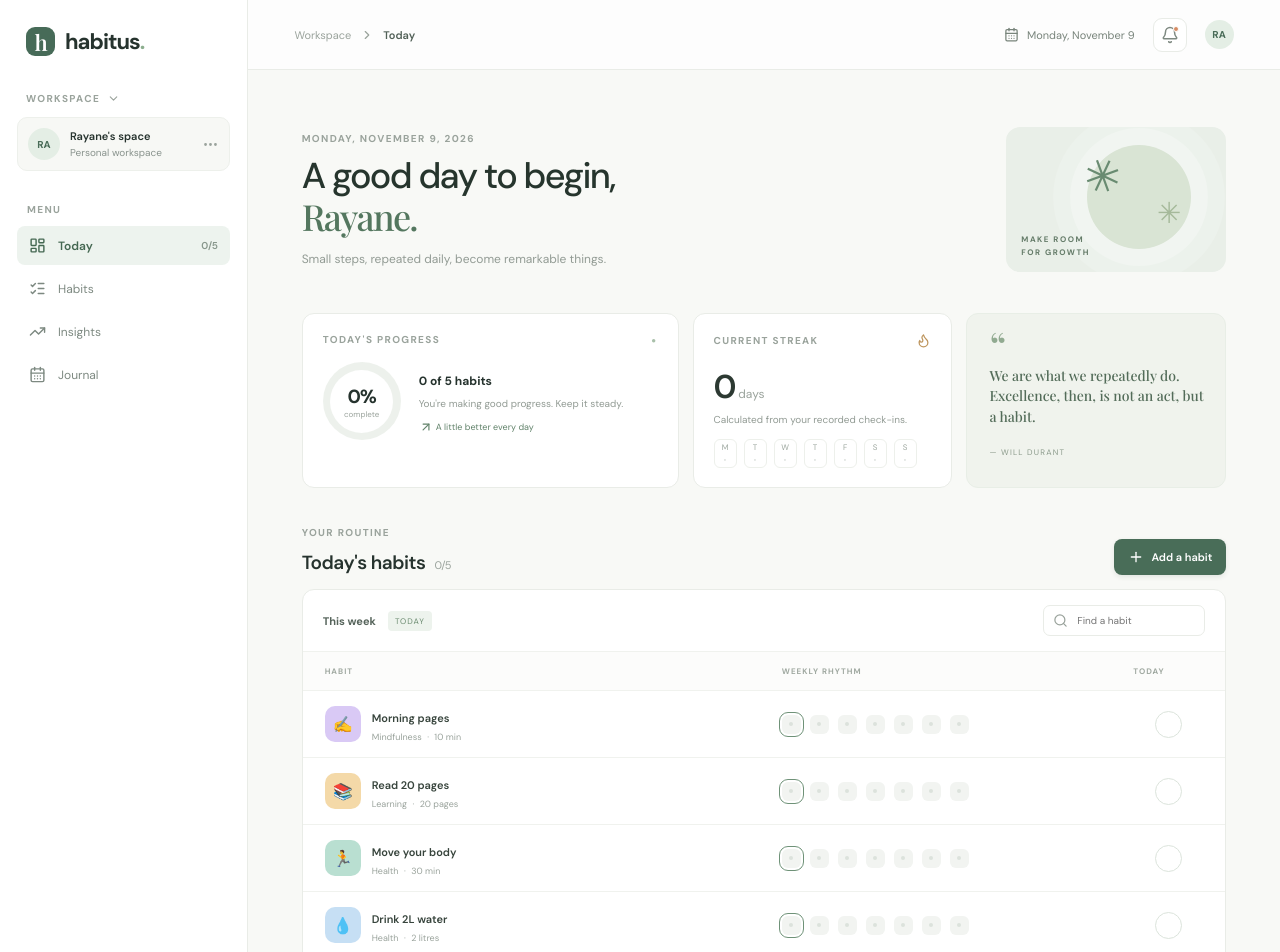
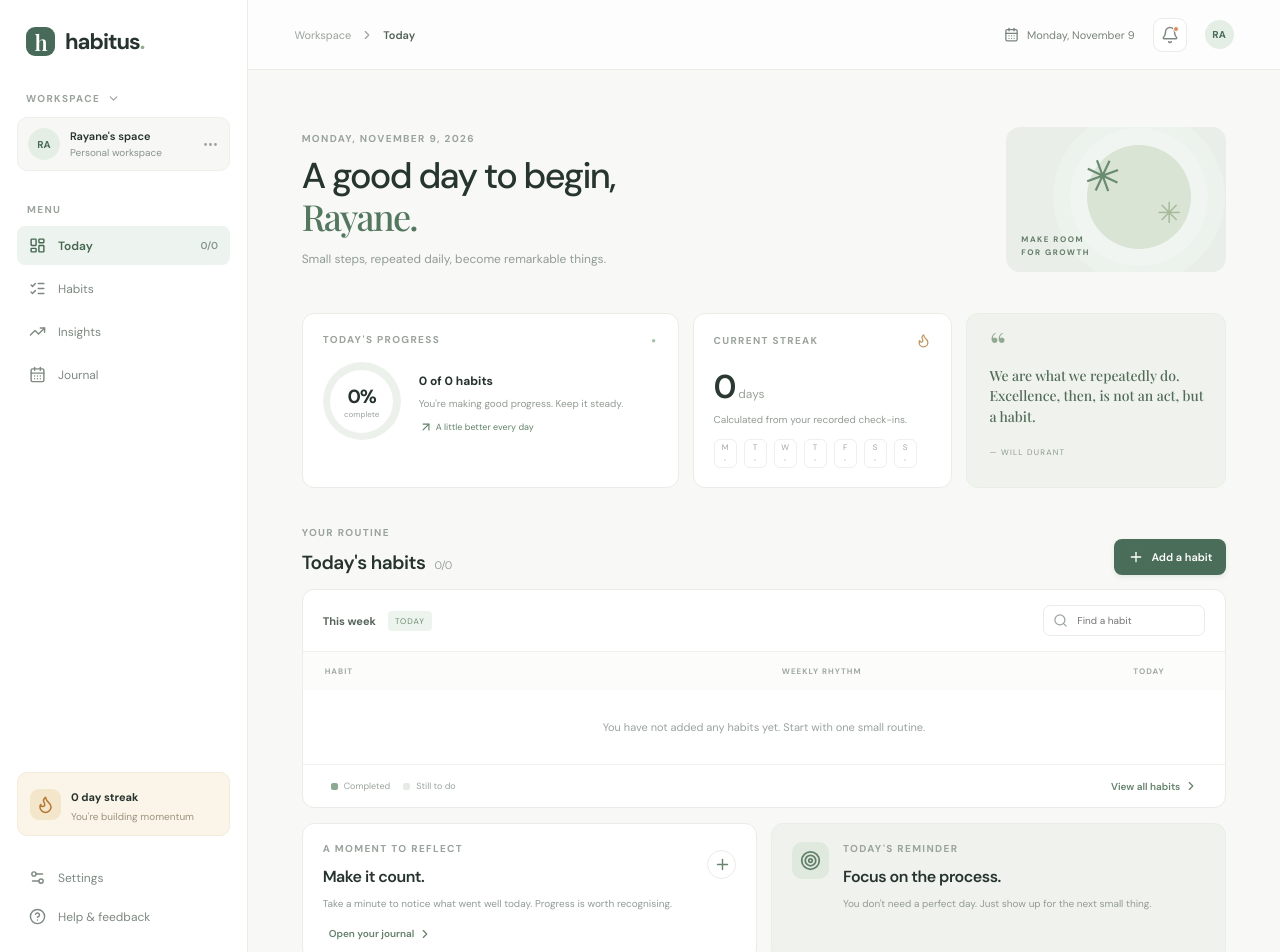
Before and after one commit to oypfn/Habitus-Habit-Tracker, a React (Vite) app: page / in a window 1280 px wide. Shown: the top 952 px of the page. Built offline with nearby package versions, Linux system fonts and the light colour scheme; a web font is replaced by a local one.

Commit message:
Remove fabricated demo records and improve empty state

```diff
--- a/src/App.jsx
+++ b/src/App.jsx
@@ -3,18 +3,8 @@ import { ArrowUpRight, Bell, CalendarDays, Check, ChevronDown, ChevronLeft, Chev
 import './App.css';
 import { getCurrentStreak, getWeekDates, getWeeklyCompletion, toDateKey } from './lib/dateUtils';
 
-const seedHabits = [
-  { id: 1, name: 'Morning pages', category: 'Mindfulness', icon: '✍️', color: '#d9c9f5', goal: '10 min', done: true, week: [1,1,1,0,1,0,0] },
-  { id: 2, name: 'Read 20 pages', category: 'Learning', icon: '📚', color: '#f4d9a8', goal: '20 pages', done: true, week: [1,1,0,1,1,0,0] },
-  { id: 3, name: 'Move your body', category: 'Health', icon: '🏃', color: '#b9dfd1', goal: '30 min', done: false, week: [1,0,1,1,0,0,0] },
-  { id: 4, name: 'Drink 2L water', category: 'Health', icon: '💧', color: '#c6dff4', goal: '2 litres', done: false, week: [1,1,1,1,0,0,0] },
-  { id: 5, name: 'Study Spanish', category: 'Learning', icon: '🇪🇸', color: '#f2c7c2', goal: '25 min', done: true, week: [1,1,0,1,1,0,0] },
-];
-
-const initialNotes = [
-  { id: 1, title: 'A slower start is still a start.', time: 'Today · 8:15 AM', body: 'Kept the phone away for the first 20 minutes. It made the morning feel less rushed.' },
-  { id: 2, title: 'Consistency over intensity.', time: 'Yesterday · 9:40 PM', body: 'A short walk counts. No need to turn every day into a personal record.' },
-];
+const seedHabits = [];
+const initialNotes = [];
 
 const days = ['M', 'T', 'W', 'T', 'F', 'S', 'S'];
 
@@ -96,7 +86,7 @@ export default function App() {
             <div className="habit-toolbar"><div className="week-switch"><strong>This week</strong><span className="today-tag">TODAY</span></div><label className="search-box"><Search size={15}/><input value={query} onChange={e=>setQuery(e.target.value)} placeholder="Find a habit"/></label></div>
             <div className="habit-head"><span>HABIT</span><span>WEEKLY RHYTHM</span><span>TODAY</span></div>
             {visibleHabits.map(h=><div className="habit-row" key={h.id}><div className="habit-name"><div className="habit-emoji" style={{background:h.color}}>{h.icon}</div><div><strong>{h.name}</strong><small>{h.category} <span>·</span> {h.goal}</small></div></div><div className="week-cells">{weekDates.map(date=>{const done=h.completions.includes(toDateKey(date));return <div key={toDateKey(date)} className={'week-cell '+(done?'filled':'')+(toDateKey(date)===todayKey?' current':'')} title={date.toLocaleDateString()}>{done?<Check size={12}/>:<span/>}</div>})}</div><button className={h.completions.includes(todayKey)?'check-button checked':'check-button'} onClick={()=>toggleHabit(h.id)} aria-label={h.completions.includes(todayKey)?'Mark incomplete':'Mark complete'}>{h.completions.includes(todayKey)?<Check size={17}/>:<span/>}</button></div>)}
-            {visibleHabits.length===0&&<div className="empty-state">No habits match that search.</div>}
+            {visibleHabits.length===0&&<div className="empty-state">{query ? 'No habits match that search.' : 'You have not added any habits yet. Start with one small routine.'}</div>}
             <div className="panel-footer"><span><span className="legend-dot done-dot"/> Completed <span className="legend-dot empty-dot"/> Still to do</span><button className="text-button" onClick={()=>setActive('Habits')}>View all habits <ChevronRight size={14}/></button></div>
           </section>
           <section className="bottom-grid"><div className="bottom-card"><div className="bottom-title"><div><div className="eyebrow">A MOMENT TO REFLECT</div><h3>Make it count.</h3></div><button className="round-plus" onClick={()=>setShowNote(true)}><Plus size={17}/></button></div><p>Take a minute to notice what went well today. Progress is worth recognising.</p><button className="text-button" onClick={()=>setActive('Journal')}>Open your journal <ChevronRight size={14}/></button></div><div className="bottom-card focus-card"><div className="focus-symbol"><Target size={21}/></div><div><div className="eyebrow">TODAY'S REMINDER</div><h3>Focus on the process.</h3><p>You don't need a perfect day. Just show up for the next small thing.</p></div></div></section>
```
